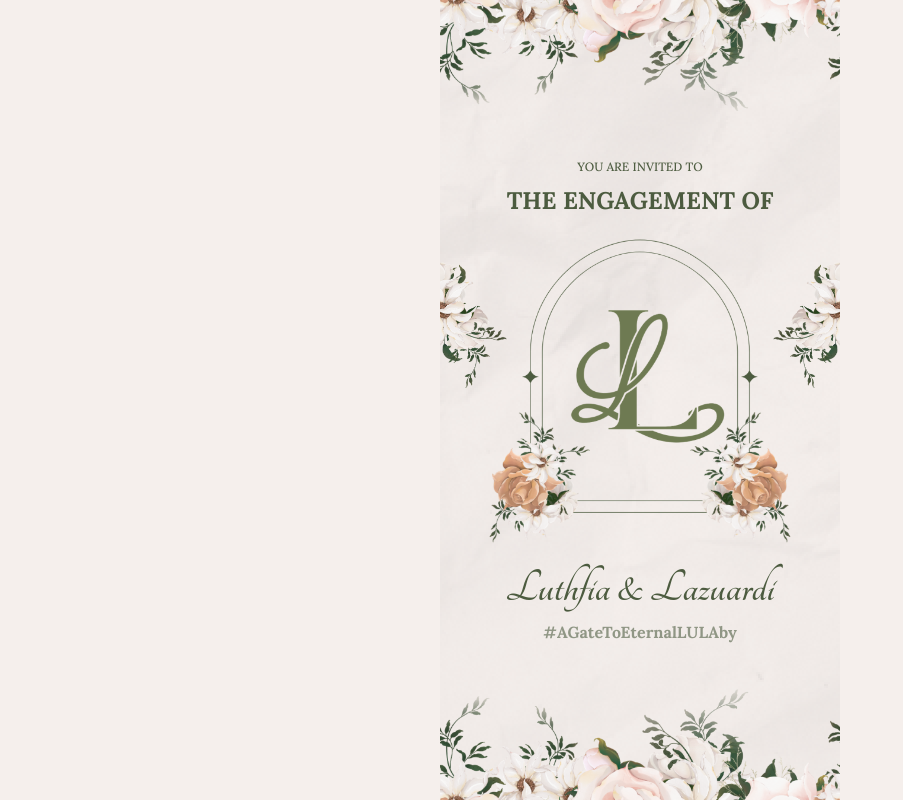
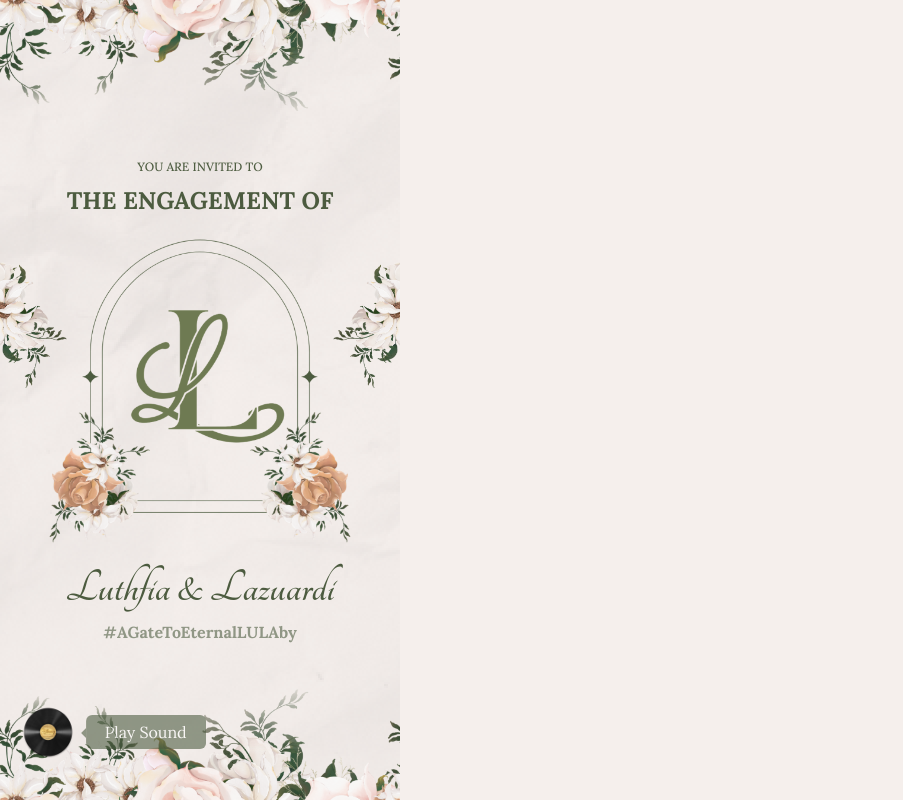
Before and after one commit to lazuardiap/lula-engagement, a React (Create React App) app: page / in a window 1280 px wide. Shown: the top 800 px of the page, without its empty margins (0-903 px from the left). Built offline with nearby package versions, Linux system fonts and the light colour scheme.

Commit message:
feat: add sound

```diff
--- a/src/App.css
+++ b/src/App.css
@@ -40,3 +40,27 @@
 .rotatey {
   transform: rotateY(180);
 }
+
+.tooltip .tooltiptext {
+  width: 120px;
+  color: #fff;
+  text-align: center;
+  border-radius: 6px;
+  padding: 5px 0;
+  position: absolute;
+  z-index: 1;
+  bottom: 20%;
+  left: 110%;
+}
+
+.tooltip .tooltiptext::after {
+  content: "";
+  position: absolute;
+  top: 40%;
+  left: 0;
+  margin-left: -10px;
+  border-width: 5px;
+  border-style: solid;
+  border-color: #4c5b3f transparent transparent transparent;
+  transform: rotate(90deg);
+}
--- a/src/App.js
+++ b/src/App.js
@@ -3,12 +3,15 @@ import gsap from 'gsap';
 import { useGSAP } from '@gsap/react';
 import { ScrollTrigger } from "gsap/ScrollTrigger";
 import { useIntersection } from 'react-use';
+import sound from './i-see-the-light.mp3';
+import './App.css';
 gsap.registerPlugin(ScrollTrigger);
 
 export default function App() {
 
   const [isIntersect, setIsIntersect] = useState(false);
   const [isLoading, setIsLoading] = useState(true);
+  const [isPlay, setIsPlay] = useState(false);
 
   setTimeout(() => {
     setIsLoading(false);
@@ -17,6 +20,9 @@ export default function App() {
   const container = useRef(null);
 
   const sectionRef = useRef(null);
+
+  const playRef = useRef(null);
+  const playBtn = useRef(null);
 
   const intersection = useIntersection(sectionRef, {
     root: null,
@@ -38,7 +44,9 @@ export default function App() {
       tl.from('.flower-1-top', { y: -100, opacity: 0, duration: 2, }, 1);
       tl.from('.flower-1-bot', { y: 100, opacity: 0, duration: 2, delay: 1 }, 1);
       tl.from('.flower-2', { opacity: 0, duration: 1, delay: 3 }, 1);
-      tl.from('.hashtag', { y: 10, opacity: 0, duration: 2, delay: 3, ease: 'power1.out' }, 2)
+      tl.from('.hashtag', { y: 10, opacity: 0, duration: 2, delay: 3, ease: 'power1.out' }, 2);
+      tl.from('.spin-st', {opacity: 0, duration: 2, delay: 1, ease: 'power1.out' }, 1);
+      tl.from('.tooltiptext', {opacity: 0, x: 10, duration: 2, delay: 4, ease: 'power1.out'}, 1)
 
       return tl;
     }
@@ -48,7 +56,7 @@ export default function App() {
       tl5.addLabel("flower-move");
       tl5.to('.flower-1-top', { y: -10, duration: 2, ease: "power1.inOut" }, 'flower-move');
       tl5.to('.flower-1-bot', { y: 10, duration: 2, ease: "power1.inOut" }, 'flower-move');
-
+      tl5.to('.tooltiptext', {x: 10, duration: 2, ease: "power1.inOut"}, 'flower-move');
       return tl5;
     }
 
@@ -78,9 +86,11 @@ export default function App() {
     })
     tl2.to('.name-logo', { scale: 0, opacity: 0, duration: 5 });
     tl2.to('.flower-1-top', { y: -100, opacity: 0, duration: 4 }, 1);
+    tl2.to('.sub-title', { y: -100, opacity: 0, duration: 2 }, 1);
     tl2.to('.title', { y: -100, opacity: 0, duration: 3 }, 1);
     tl2.to('.flower-2', { opacity: 0, duration: 1 }, 1)
     tl2.to('.names', { y: 100, opacity: 0, duration: 2 }, 1);
+    tl2.to('.hashtag', { y: 10, opacity: 0, duration: 2, ease: 'power1.out' }, 1);
     tl2.to('.flower-1-bot', { y: 100, opacity: 0, duration: 4 }, 1);
   }, { scope: container }
   )
@@ -88,16 +98,17 @@ export default function App() {
   useGSAP(() => {
 
     const fadeIn = () => {
-      console.log('fadeIn')
+      // console.log('fadeIn')
       gsap.fromTo('.nd-flower-1-top', { y: -100, opacity: 0, duration: 2 }, { y: 0, opacity: 1, duration: 2 });
       gsap.fromTo('.nd-flower-1-bot', { y: 100, opacity: 0, duration: 2 }, { y: 0, opacity: 1, duration: 2, delay: 1 });
       gsap.fromTo('.nd-flower-2', { opacity: 0, duration: 1 }, { opacity: 1, duration: 1, delay: 3 })
       gsap.fromTo('.nd-content', { y: 100, opacity: 0, duration: 2, stagger: 0.3, ease: 'power2.out' }, { y: 0, opacity: 1, duration: 2, stagger: 0.3, ease: 'power2.out' })
       gsap.fromTo('.map-button', { x: 100, opacity: 0, ease: 'power2.out', delay: 4 }, { x: 0, opacity: 1, ease: 'power2.out', delay: 4 })
+      gsap.fromTo('.spin-nd', {opacity: 0, duration: 2, delay: 1, ease: 'power1.out' }, {opacity: 1, duration: 2, delay: 1, ease: 'power1.out' });
     }
 
     const fadeOut = () => {
-      console.log('fadeOut')
+      // console.log('fadeOut')
     }
 
     if (!sectionRef.current) {
@@ -140,6 +151,7 @@ export default function App() {
           gsap.to('.nd-flower-2', { opacity: 0, duration: 1 });
           gsap.to('.nd-content', { y: 100, opacity: 0, duration: 1, stagger: 0.3, ease: 'power2.out' });
           gsap.to('.map-button', { x: 100, opacity: 0, ease: 'power2.out' });
+          gsap.to('.spin-nd', {opacity: 0, duration: 2, ease: 'power1.out' });
         }
       },
     });
@@ -149,10 +161,20 @@ export default function App() {
     isLoading ? document.documentElement.style.overflow = "hidden" : document.documentElement.style.overflow = ""
   }, [isLoading])
 
+  useEffect(() => {
+    if (isPlay){
+      playRef.current.play();
+    } else {
+      playRef.current.pause();
+    }
+  }, [isPlay])
+
+
+
   return (
-    <div className='swipe-section snap-y' ref={container}>
+    <div className='swipe-section snap-y max-w-[400px] relative' ref={container}>
       <section className='hero snap-start flex justify-center'>
-        <div className='text-primary bg-nude-paper-pattern h-screen w-full max-w-[400px] max-h-screen relative overflow-hidden'>
+        <div className='text-primary bg-nude-paper-pattern h-screen w-full max-h-screen relative overflow-hidden'>
           <div className="absolute -top-16 flower-1-top">
             <img src="/assets/flower-1.png" alt="" />
           </div>
@@ -186,12 +208,16 @@ export default function App() {
           <div className="absolute -bottom-16 [transform:rotatex(180deg)] flower-1-bot">
             <img src="/assets/flower-1.png" alt="" />
           </div>
+          <div id='startbtn' ref={playBtn} className={`absolute bottom-[5%] left-[5%] w-[56px] spin-st tooltip ${isPlay ? 'animate-spin-slow' : ''}`} onClick={() => setIsPlay(!isPlay)} >
+            <img src="/assets/vinyl.png" alt="" />
+            <div className={`tooltiptext font-lora bg-primary ${isPlay ? 'invisible' : 'visible'}`}>Play Sound</div>
+          </div>
         </div>
       </section>
 
       <section className='content snap-start relative flex justify-center' ref={sectionRef}>
-        <div className='text-primary bg-nude-paper-pattern h-screen w-full max-w-[400px] max-h-screen relative overflow-hidden'>
-          <div className={`absolute -top-16 nd-flower-1-top ${isIntersect ? 'visible' : 'invisible'}`}>
+        <div className='text-primary bg-nude-paper-pattern h-screen w-full max-h-screen relative overflow-hidden'>
+          <div className={`absolute -top-16 nd-flower-1-top`}>
             <img src="/assets/flower-1.png" alt="" />
           </div>
           <div className="h-screen">
@@ -231,13 +257,18 @@ export default function App() {
             <img src="/assets/flower-1.png" alt="" />
           </div>
           <div className={`map-button absolute z-999 bottom-[40%] right-0 p-2 ${isIntersect ? 'visible' : 'invisible'}`}>
-            <a href="https://maps.app.goo.gl/qbYFoj98rd8UiKwg7" target='_blank' rel="noreferrer" git add>
+            <a href="https://maps.app.goo.gl/qbYFoj98rd8UiKwg7" target='_blank' rel="noreferrer">
               <div className='bg-semi-nude p-4 rounded-full flex'>
                 <img src="/assets/location.png" alt="" width="25px" height="25px" />
               </div>
             </a>
           </div>
+          <div id='startbtn' ref={playBtn} className={`absolute bottom-[5%] left-[5%] w-[56px] spin-nd tooltip ${isPlay ? 'animate-spin-slow' : ''} ${isIntersect ? 'visible' : 'invisible'}`} onClick={() => setIsPlay(!isPlay)} >
+            <img src="/assets/vinyl.png" alt="" />
+            {/* <div className={`tooltiptext tooltip-nd font-lora bg-primary`}>Play Sound</div> */}
+          </div>
         </div>
+        <audio src={sound} ref={playRef} loop={true} autoPlay={true} muted={false}></audio>
       </section>
     </div>
   )
--- a/src/components/Layout.js
+++ b/src/components/Layout.js
@@ -1,33 +1,16 @@
 import { Children } from 'react';
 import '../App.css';
 import { useRef } from 'react';
-import gsap from 'gsap';
-import { useGSAP } from '@gsap/react';
 
 export default function Layout({ children }) {
   const container = useRef();
 
-  useGSAP(() => {
-    gsap.from('.flower-1-top', {y: -100, opacity: 0, duration:2});
-    gsap.from('.flower-1-bot', {y: 100, opacity: 0, duration:2, delay:1});
-    gsap.from('.flower-2', {opacity: 0, duration:1, stagger:0.5, delay: 3})
-  }, { scope: container }
-  )
-
   return (
-    <div className='text-primary bg-nude h-screen w-full max-w-[400px] max-h-screen relative overflow-hidden' ref={container}>
-      <div className="absolute -top-16 flower-1-top">
-        <img src="/assets/flower-1.png" alt="" />
-      </div>
-      {Children.map(children, child =>
-        <div className="h-screen">
-          {child}
-        </div>
+    <div className='text-primary w-full max-w-[400px] max-h-screen relative' ref={container}>
+      {Children.map(children, child => child
       )}
-      <img src="/assets/flower-2.png" alt="" className='w-[30%] absolute top-1/2 transform -translate-y-full -right-[3rem] flower-2' />
-      <img src="/assets/flower-2.png" alt="" className='w-[30%] absolute top-1/2 -translate-y-full -left-[3rem] transform scale-x-[-1] flower-2' />
-      <div className="absolute -bottom-16 [transform:rotatex(180deg)] flower-1-bot">
-        <img src="/assets/flower-1.png" alt="" />
+      <div className='absolute bottom-0 right-0 w-[60px] animate-spin'>
+        <img src="/assets/vinyl.png" alt="" />
       </div>
     </div>
   );
--- a/src/index.js
+++ b/src/index.js
@@ -7,7 +7,7 @@ import reportWebVitals from './reportWebVitals';
 const root = ReactDOM.createRoot(document.getElementById('root'));
 root.render(
   <React.StrictMode>
-    <div className='items-center bg-nude relative grid h-full overflow-hidden'>
+    <div className='items-center bg-nude relative block h-full'>
       <App />
     </div>
   </React.StrictMode>
--- a/tailwind.config.js
+++ b/tailwind.config.js
@@ -17,6 +17,9 @@ module.exports = {
       backgroundImage: {
         'paper-pattern': "url('../public/assets/white-paper-texture.png')",
         'nude-paper-pattern': "url('../public/assets/nude-paper-texture.png')",
+      },
+      animation: {
+        'spin-slow': 'spin 3s linear infinite',
       }
     },
   },
```
Also changed, not shown: public/assets/vinyl.png (added), 1 other file (tests, documents, lock files or other folders).
